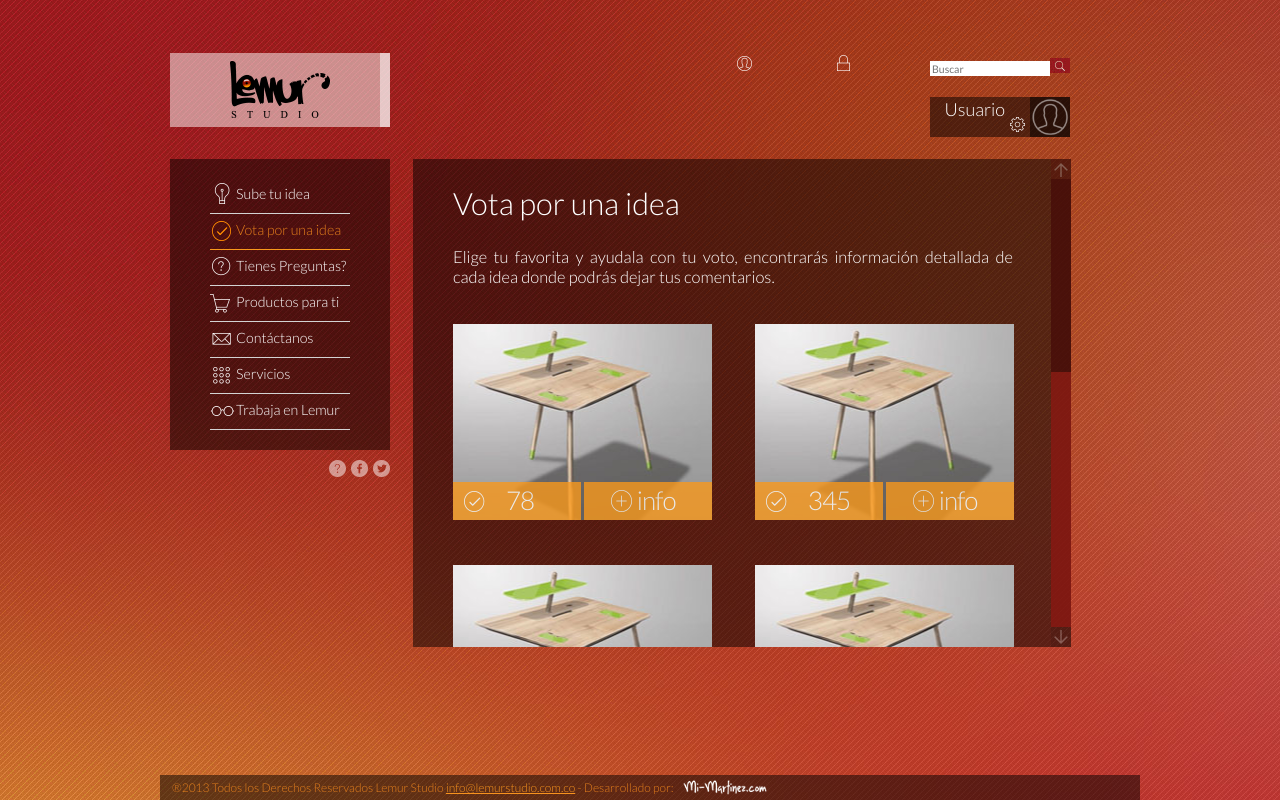
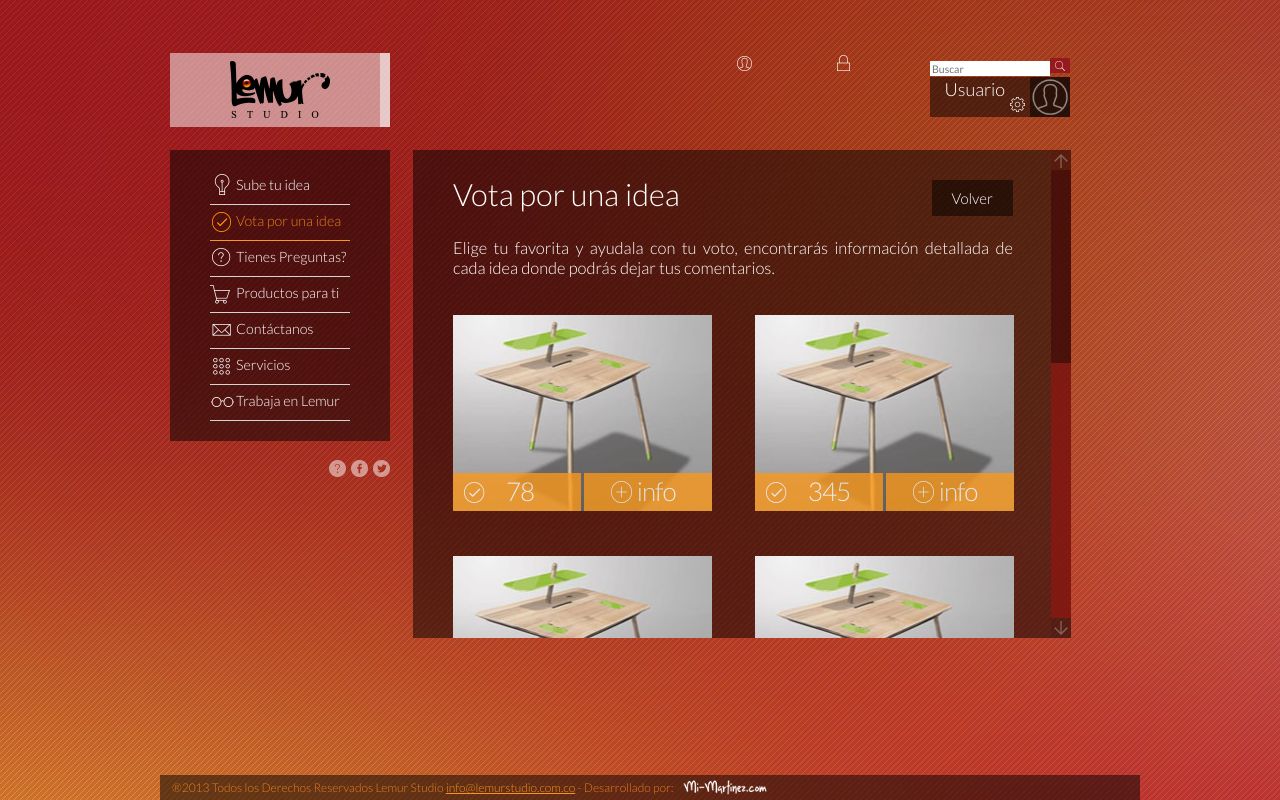
Before and after one commit to juan2ramos/lemurFront, a PHP site: page /index.php?url=vota-por-una-idea in a window 1280 px wide. Run offline with PHP 8.4, Linux system fonts and the light colour scheme; some libraries are stand-ins or nearby versions.

Commit message:
cambios vota

```diff
--- a/css/style.css
+++ b/css/style.css
@@ -31,6 +31,31 @@ ul{
 /*=================================================================
 header
 ===================================================================*/
+dd{
+	font-size: 2.5em;
+}
+dl{
+	margin: 0;
+	text-align: left;
+	color: #fff;
+}
+dt{
+	font-size: 0.8em;
+}
+dd,dt {
+  display: block;
+  margin: 0;
+  text-align: center;
+}
+
+.dt{
+	display: inline-block;
+}
+
+.img-cronos {
+	padding-bottom: 6px
+}
+
 figure#logo{
 	width: 220px;
 }
@@ -92,11 +117,10 @@ header{
 #engranaje:hover{
 	background-position: 0 -15px;
 }
-#header-info{
-	margin-top: 20px;
-}
+
 #hours{
-	width: 518px
+	margin-left: 20px;
+	width: 435px;
 }
 #img-ingresar,#img-registrar{
 	background: url("../images/ingresar.png") no-repeat left bottom;
@@ -123,9 +147,9 @@ header{
 	text-align: right;
 	width: 140px;
 }
-#hours,#user-info{
+#hours,#user-info,.img-cronos{
 	display: inline-block;
-	vertical-align: top;
+	vertical-align: bottom;
 }
 #user-info a{
 	text-decoration: none;
@@ -479,7 +503,23 @@ sube tu idea
 /*=================================================================
 vota por una idea
 ===================================================================*/
+.back{
+	position: absolute;
+	right: 28px;
+	top: 30px;
+	z-index: 1000;
+}
+.back a{
+	background: rgba(0,0,0,0.5);
+	color: #fff;
+	display: block;
+	padding: 9px 20px;
+	text-decoration: none;
+}
+.back a:hover{
+	background: #961A1D;
 
+}
 .der{
 	background: #F8981C url("../images/voto.png") no-repeat left top;
 }
@@ -509,6 +549,7 @@ vota por una idea
 }
 .vota-por-una-idea{
 	padding: 0 0 20px 40px;
+	position: relative;
 }
 .vota-por-una-idea li{
 	background: #961A1D url("../images/bombillo.jpg") no-repeat center top;
--- a/views/vota-por-una-idea.php
+++ b/views/vota-por-una-idea.php
@@ -1,3 +1,4 @@
+		<div class="back"><a href="categorias">Volver</a></div>
 		<div class="vota-por-una-idea">
 	      <h2>Vota por una idea</h2>
 	      <p>Elige tu favorita y ayudala con tu voto, encontrarás información detallada de cada idea donde podrás dejar tus comentarios.</p>
```
